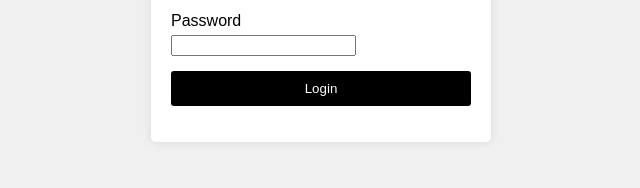
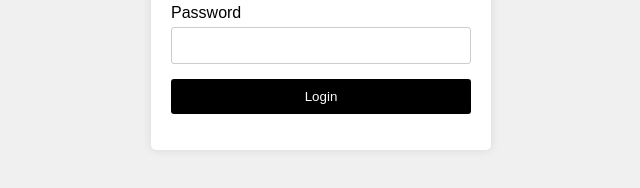
Before and after one commit to bhschool24/haii, a plain HTML site: page index.html in a window 1280 px wide. Shown: the part 402-590 px from the top of the page, without its empty margins (319-959 px from the left). Drawn offline with Linux system fonts and the light colour scheme.

Commit message:
Update styles.css

```diff
--- a/styles.css
+++ b/styles.css
@@ -30,8 +30,8 @@ label {
     margin-bottom: 5px;
 }
 
-input[type="user"],
-input[type="pass"] {
+input[type="username"],
+input[type="password"] {
     width: 100%;
     padding: 10px;
     border: 1px solid #ccc;
```
